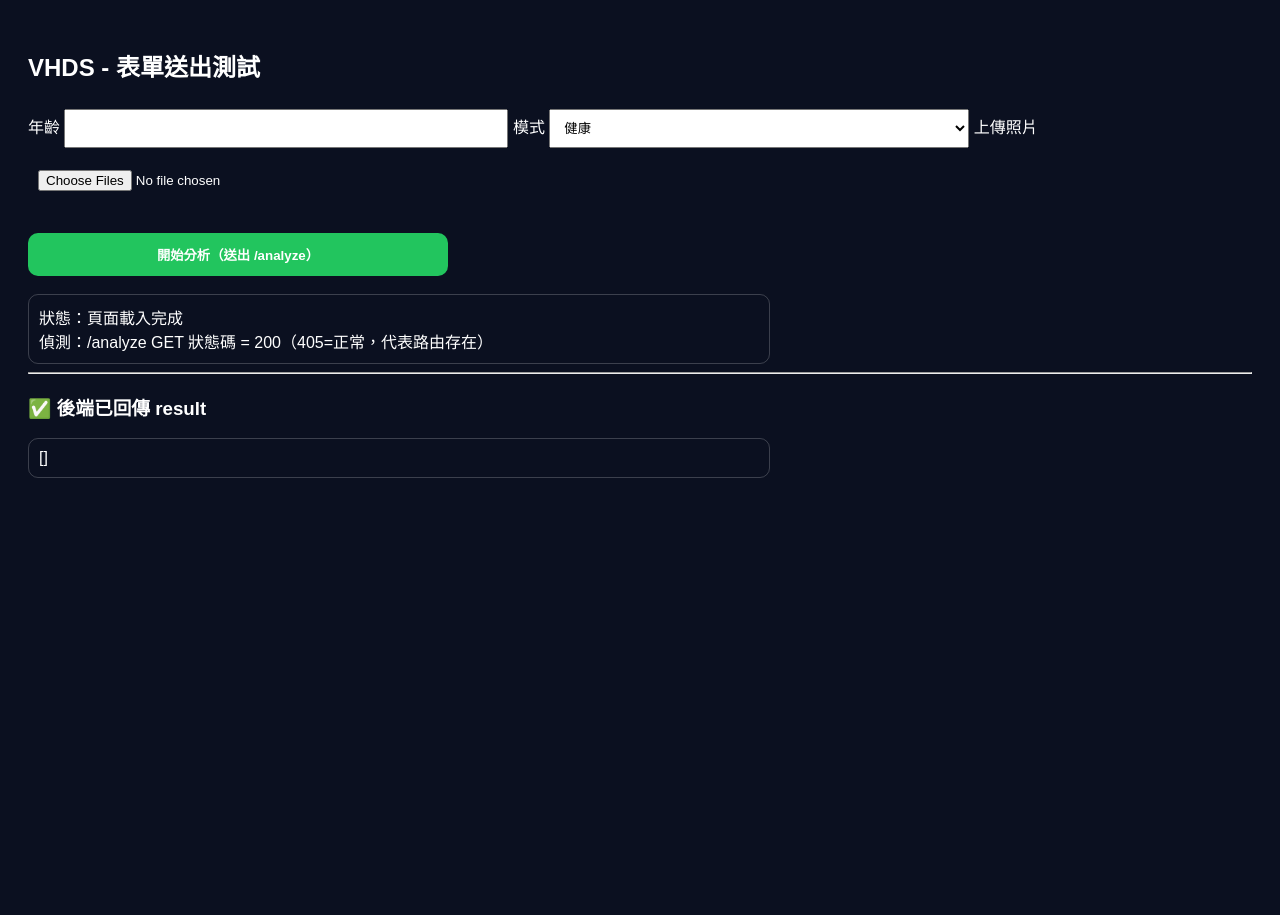
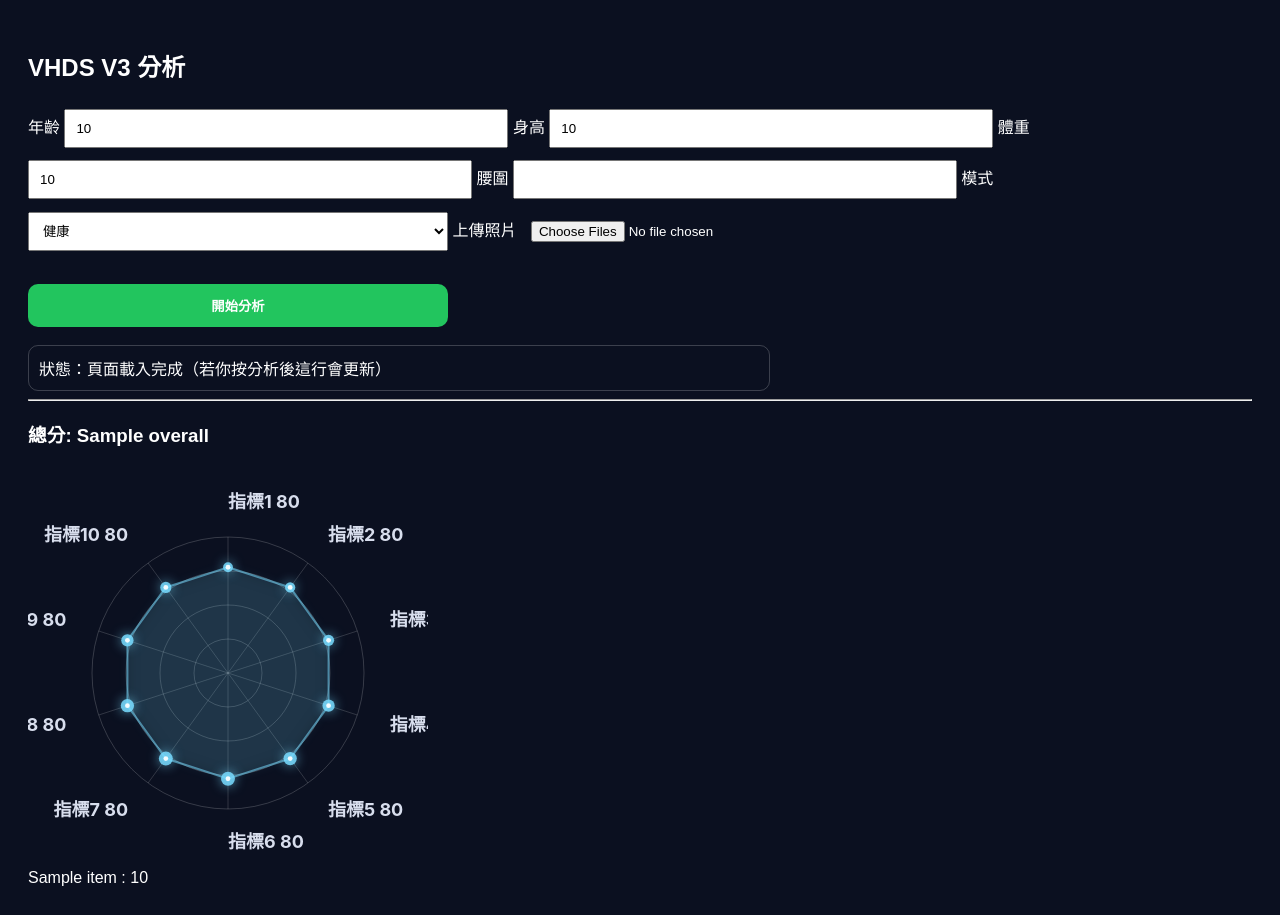
Before and after one commit to berry-cc/health-line-app, a Python web app: template templates/index.html in a window 1280 px wide. Before the commit the page ends 478 px from the top, so only its background shows below. Run offline with Jinja, Linux system fonts and the light colour scheme; the template is opened without the code that fills it: most values are stand-ins (such as "Sample title", 1, 10 or a date in 2020).

Commit message:
Update index.html

```diff
--- a/templates/index.html
+++ b/templates/index.html
@@ -3,7 +3,7 @@
 <head>
 <meta charset="utf-8">
 <meta name="viewport" content="width=device-width, initial-scale=1">
-<title>VHDS Submit Test</title>
+<title>VHDS V3</title>
 <style>
   body{background:#0b1020;color:#fff;font-family:sans-serif;padding:20px}
   input,select{padding:10px;margin:6px 0;width:100%;max-width:420px}
@@ -15,19 +15,33 @@
 </head>
 <body>
 
-<h2>VHDS - 表單送出測試</h2>
+<h2>VHDS V3 分析</h2>
 
 <form id="vhdsForm" method="POST" action="{{ url_for('analyze') }}" enctype="multipart/form-data">
+
   <label>年齡
-    <input name="age" id="age" type="number">
+    <input name="age" id="age" type="number" value="{{ age or '' }}">
+  </label>
+
+  <label>身高
+    <input name="height" id="height" type="number" value="{{ height or '' }}">
+  </label>
+
+  <label>體重
+    <input name="weight" id="weight" type="number" value="{{ weight or '' }}">
+  </label>
+
+  <label>腰圍
+    <input name="waist" id="waist" type="number" value="{{ waist or '' }}">
   </label>
 
   <label>模式
+    {% set ms = mode_selected or (result.mode if result) or 'health' %}
     <select name="mode" id="mode">
-      <option value="health">健康</option>
-      <option value="skin">肌膚</option>
-      <option value="face">面相</option>
-      <option value="psy">心理</option>
+      <option value="health" {% if ms=='health' %}selected{% endif %}>健康</option>
+      <option value="skin"   {% if ms=='skin' %}selected{% endif %}>肌膚</option>
+      <option value="face"   {% if ms=='face' %}selected{% endif %}>面相</option>
+      <option value="psy"    {% if ms=='psy' %}selected{% endif %}>心理</option>
     </select>
   </label>
 
@@ -37,48 +51,91 @@
 
   <div id="photoPreview"></div>
 
-  <!-- ✅ 用 input submit，iOS 最穩 -->
-  <input id="submitBtn" class="btn" type="submit" value="開始分析（送出 /analyze）">
+  <!-- iOS 最穩：用 input submit -->
+  <input id="submitBtn" class="btn" type="submit" value="開始分析">
+
 </form>
 
-<div id="debug" class="msg">狀態：頁面載入完成</div>
+<div id="debug" class="msg">狀態：頁面載入完成（若你按分析後這行會更新）</div>
 
 <hr>
 
 {% if result %}
-  <h3>✅ 後端已回傳 result</h3>
-  <div class="msg">{{ result | tojson }}</div>
+  <h3>總分: {{result.overall}}</h3>
+  <canvas id="radarCanvas" width="400" height="400"></canvas>
+
+  {% for item in result.items %}
+    <div>{{item.name}} : {{item.score}}</div>
+  {% endfor %}
 {% endif %}
 
 <script>
-  // 1) 縮圖預覽（你已經成功）
-  document.getElementById("photos").addEventListener("change", function(e){
-    const preview = document.getElementById("photoPreview");
+  const form = document.getElementById("vhdsForm");
+  const debug = document.getElementById("debug");
+  const photosInput = document.getElementById("photos");
+  const preview = document.getElementById("photoPreview");
+
+  // =========================
+  // (1) 縮圖：選檔即顯示 + 存到 sessionStorage（為了重新載入後還能顯示）
+  // =========================
+  async function filesToThumbDataURLs(files){
+    const arr = [];
+    for (const f of files) {
+      const dataUrl = await new Promise((resolve, reject) => {
+        const r = new FileReader();
+        r.onload = () => resolve(String(r.result));
+        r.onerror = reject;
+        r.readAsDataURL(f);
+      });
+      arr.push(dataUrl);
+    }
+    return arr;
+  }
+
+  function renderThumbs(dataUrls){
     preview.innerHTML = "";
-    for (const file of e.target.files) {
+    for (const src of dataUrls) {
       const img = document.createElement("img");
-      img.src = URL.createObjectURL(file);
+      img.src = src;
       preview.appendChild(img);
     }
+  }
+
+  photosInput.addEventListener("change", async (e) => {
+    const files = [...e.target.files].slice(0, 10);
+    const thumbs = await filesToThumbDataURLs(files);
+    sessionStorage.setItem("vhds_thumbs", JSON.stringify(thumbs));
+    renderThumbs(thumbs);
   });
 
-  // 2) 送出提示：按下送出一定會看到這句（若看不到=根本沒 submit）
-  const form = document.getElementById("vhdsForm");
-  const debug = document.getElementById("debug");
+  // =========================
+  // (2) 頁面載入時：把上次的縮圖畫回來
+  // =========================
+  (function restoreThumbs(){
+    const raw = sessionStorage.getItem("vhds_thumbs");
+    if(!raw) return;
+    try{
+      const thumbs = JSON.parse(raw);
+      if(Array.isArray(thumbs) && thumbs.length) renderThumbs(thumbs);
+    }catch(_){}
+  })();
+
+  // =========================
+  // (3) 送出提示：讓你看得出「有送出」
+  // =========================
   form.addEventListener("submit", function(){
-    debug.textContent = "狀態：已觸發 submit（代表按鈕有反應），正在送出到 /analyze ...";
+    debug.textContent = "狀態：已送出 /analyze，等待後端回傳結果...（頁面會重新載入）";
   });
+</script>
 
-  // 3) 路由存在性檢查：/analyze 用 GET 測試會得到 405（正常）
-  (async function(){
-    try{
-      const url = form.getAttribute("action");
-      const res = await fetch(url, { method: "GET" });
-      debug.textContent += "\n偵測：/analyze GET 狀態碼 = " + res.status + "（405=正常，代表路由存在）";
-    }catch(e){
-      debug.textContent += "\n偵測：fetch 失敗 = " + String(e);
-    }
-  })();
+<script src="{{ url_for('static', filename='radar.js') }}"></script>
+<script>
+{% if result %}
+  const items = {{ result.items | tojson }};
+  if (window.VHDSRadar && typeof VHDSRadar.start === "function") {
+    VHDSRadar.start("radarCanvas", items);
+  }
+{% endif %}
 </script>
 
 </body>
```
